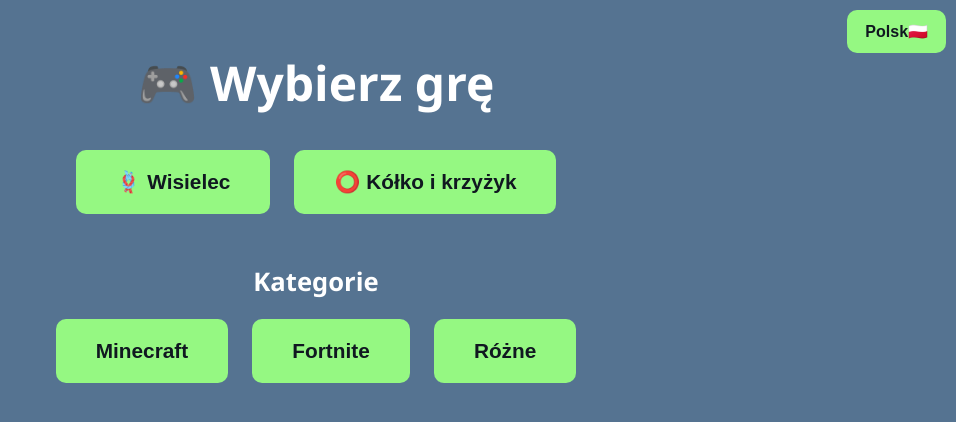
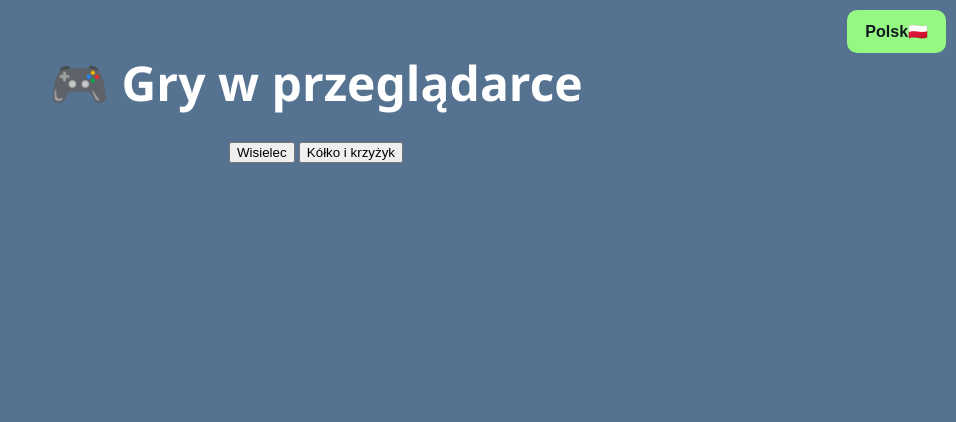
Before and after one commit to kubek123221/Games, a plain HTML site: page index.html in a window 1280 px wide. Shown: the whole page, without its empty margins (324-1280 px from the left). Drawn offline with Linux system fonts and the light colour scheme.

Commit message:
Update index.html

```diff
--- a/index.html
+++ b/index.html
@@ -1,112 +1,24 @@
 <!DOCTYPE html>
 <html lang="pl">
 <head>
-  <meta charset="UTF-8" />
-  <meta name="viewport" content="width=device-width, initial-scale=1.0" />
-  <title>Menu Główne</title>
-  <link rel="stylesheet" href="style.css" />
-  <style>
-    .menu button, .category-buttons button {
-      margin: 10px;
-      padding: 20px 40px;
-      background: #95f882;
-      color: #101820;
-      border: none;
-      border-radius: 10px;
-      font-weight: bold;
-      font-size: 1.3em;
-      cursor: pointer;
-      transition: 0.3s ease;
-    }
-
-    .menu button:hover, .category-buttons button:hover {
-      background: #ffffff;
-      color: #101820;
-      box-shadow: 0 0 12px #95f882;
-      transform: scale(1.05);
-    }
-
-    .menu {
-      margin-bottom: 40px;
-    }
-
-    .category-section {
-      margin-top: 20px;
-    }
-
-    .category-section h2 {
-      font-size: 1.6em;
-      margin-bottom: 10px;
-      color: #fff;
-    }
-  </style>
+<meta charset="UTF-8">
+<meta name="viewport" content="width=device-width, initial-scale=1.0">
+<title>Strona główna</title>
+<link rel="stylesheet" href="style.css">
 </head>
 <body>
-  <div class="container">
-    <h1 id="title">🎮 Wybierz grę</h1>
+<div class="container">
+  <h1>🎮 Gry w przeglądarce</h1>
 
-    <div class="menu">
-      <button id="btnHangman" onclick="openGame('wisielec')">🪢 Wisielec</button>
-      <button id="btnTicTacToe" onclick="openGame('kolko_krzyzyk')">⭕ Kółko i krzyżyk</button>
-    </div>
+  <!-- Przycisk zmiany języka -->
+  <button id="langToggle">Polsk🇵🇱</button>
 
-    <div class="category-section">
-      <h2 id="catTitle">Kategorie</h2>
-      <div class="category-buttons">
-        <button id="btnMinecraft" onclick="openCategory('minecraft')">Minecraft</button>
-        <button id="btnFortnite" onclick="openCategory('fortnite')">Fortnite</button>
-        <button id="btnMisc" onclick="openCategory('misc')">Różne</button>
-      </div>
-    </div>
+  <!-- Wybór gry -->
+  <div id="game-select">
+    <button onclick="location.href='wisielec.html'">Wisielec</button>
+    <button onclick="location.href='kik.html'">Kółko i krzyżyk</button>
   </div>
-
-  <!-- 🔹 Przycisk zmiany języka -->
-  <button id="langToggle" onclick="toggleLang()">Polsk🇵🇱</button>
-
-  <script>
-    let currentLang = localStorage.getItem("lang") || "Pl"; // zapamiętanie języka między stronami
-
-    // 🔹 Odświeżenie języka przy załadowaniu strony
-    document.addEventListener("DOMContentLoaded", updateLangUI);
-
-    function toggleLang() {
-      currentLang = currentLang === "Pl" ? "Ang" : "Pl";
-      localStorage.setItem("lang", currentLang);
-      updateLangUI();
-    }
-
-    function updateLangUI() {
-      const btn = document.getElementById("langToggle");
-
-      if (currentLang === "Pl") {
-        btn.textContent = "Polsk🇵🇱";
-        document.getElementById("title").textContent = "🎮 Wybierz grę";
-        document.getElementById("btnHangman").textContent = "🪢 Wisielec";
-        document.getElementById("btnTicTacToe").textContent = "⭕ Kółko i krzyżyk";
-        document.getElementById("catTitle").textContent = "Kategorie";
-        document.getElementById("btnMinecraft").textContent = "Minecraft";
-        document.getElementById("btnFortnite").textContent = "Fortnite";
-        document.getElementById("btnMisc").textContent = "Różne";
-      } else {
-        btn.textContent = "English🇬🇧";
-        document.getElementById("title").textContent = "🎮 Choose Game";
-        document.getElementById("btnHangman").textContent = "🪢 Hangman";
-        document.getElementById("btnTicTacToe").textContent = "⭕ Tic Tac Toe";
-        document.getElementById("catTitle").textContent = "Categories";
-        document.getElementById("btnMinecraft").textContent = "Minecraft";
-        document.getElementById("btnFortnite").textContent = "Fortnite";
-        document.getElementById("btnMisc").textContent = "Misc";
-      }
-    }
-
-    // 🔹 Otwieranie gry / kategorii z przekazaniem języka
-    function openGame(game) {
-      location.href = `${game}.html?lang=${currentLang}`;
-    }
-
-    function openCategory(category) {
-      location.href = `wisielec.html?category=${category}&lang=${currentLang}`;
-    }
-  </script>
+</div>
+<script src="script.js"></script>
 </body>
 </html>
```
